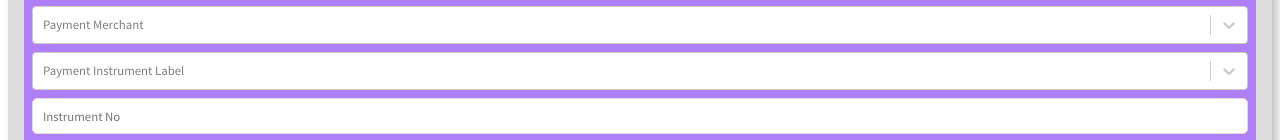
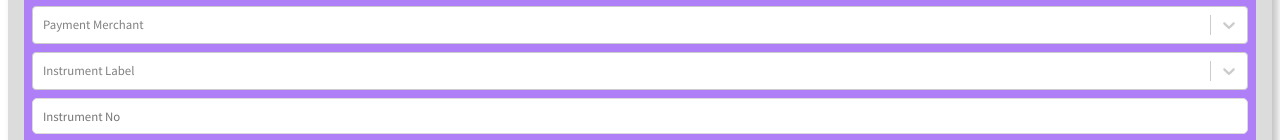
Before and after one commit to sanket-rajgarhia/fisc, a React (Create React App) app: page / in a window 1280 px wide. Shown: the part 256-396 px from the top of the page. Built offline with nearby package versions, Linux system fonts and the light colour scheme.

Commit message:
Change placeholder text for Instrument Label.

```diff
--- a/src/components/DataInputForm/DataInputForm.js
+++ b/src/components/DataInputForm/DataInputForm.js
@@ -94,7 +94,7 @@ const DataInputForm = () => {
                         <CreatableSelect name="transaction-payemnt-mode__instrument-label"
                                          id="transaction-payemnt-mode__instrument-label"
                                          className="select-input-field"
-                                         placeholder="Payment Instrument Label"
+                                         placeholder="Instrument Label"
                                          options={
                                              formData.getPaymentInstrumentTypeLabels().map((instrument) => {
                                                  return {
```
